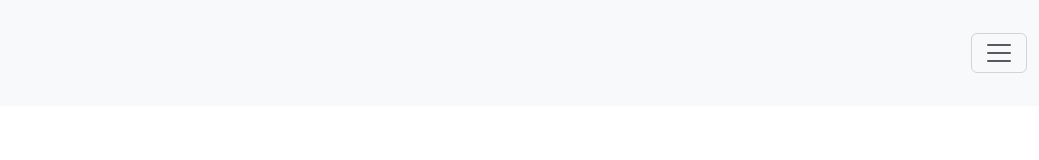
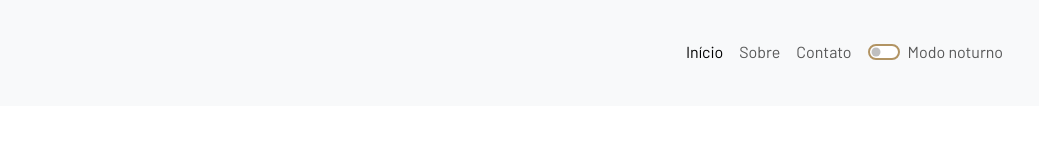
Before and after one commit to uiubueno/bootstrap-curso-alura, a plain HTML site: page index.html in a window 1280 px wide. Shown: the full height of the page, 241-1280 px from the left. Drawn offline with nearby package versions, Linux system fonts and the light colour scheme.

Commit message:
alterações no input

```diff
--- a/estilos.css
+++ b/estilos.css
@@ -2,4 +2,18 @@ body {
   --bege: #e6e0d6;
   --marrom-escuro: #816d4f;
   --marrom-claro: #b29463;
+  font-family: "Barlow", sans-serif;
 }
+
+input[type="checkbox"] {
+  border: 2px solid var(--marrom-claro);
+  box-shadow: none;
+}
+
+input[type="checkbox"]:checked,
+input[type="checkbox"]:focus {
+  background-color: var(--marrom-claro);
+  border-color: var(--marrom-claro);
+  box-shadow: none;
+  outline: none;
+}
--- a/index.html
+++ b/index.html
@@ -17,11 +17,15 @@
       rel="stylesheet"
       href="https://cdn.jsdelivr.net/npm/bootstrap-icons@1.10.4/font/bootstrap-icons.css"
     />
+    <link
+      href="https://fonts.googleapis.com/css2?family=Barlow+Condensed:wght@700&family=Barlow:wght@400;600&display=swap"
+      rel="stylesheet"
+    />
     <link rel="stylesheet" href="./estilos.css" />
   </head>
   <body>
     <header>
-      <nav class="navbar bg-body-tertiary fixed-top">
+      <nav class="navbar-expand-lg navbar bg-body-tertiary fixed-top">
         <div class="container-fluid">
           <a class="navbar-brand" href="/"
             ><img src="./assets/logo.png" alt="Logo da Cafeteria Serenatto"
@@ -70,7 +74,21 @@
                   <a class="nav-link" href="#">Contato</a>
                 </li>
                 <li class="nav-item">
-                  <a class="nav-link" href="#">Modo Noturno</a>
+                  <a class="nav-link" href="#"
+                    ><div class="form-check form-switch">
+                      <input
+                        class="form-check-input"
+                        type="checkbox"
+                        role="switch"
+                        id="flexSwitchCheckDefault"
+                      />
+                      <label
+                        class="form-check-label"
+                        for="flexSwitchCheckDefault"
+                        >Modo noturno</label
+                      >
+                    </div></a
+                  >
                 </li>
               </ul>
             </div>
```
